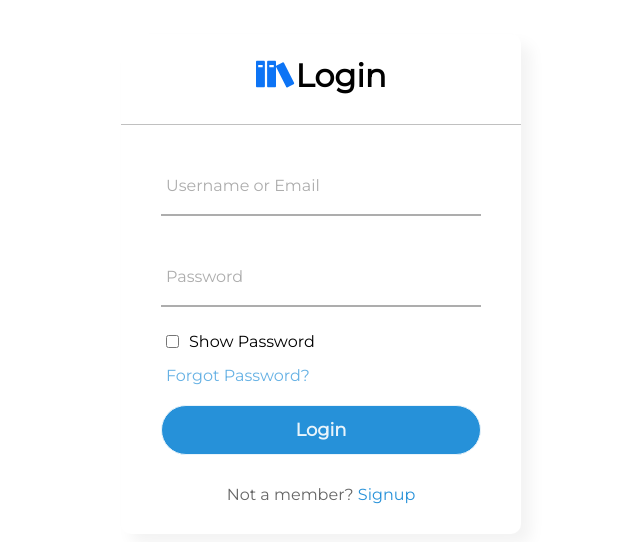
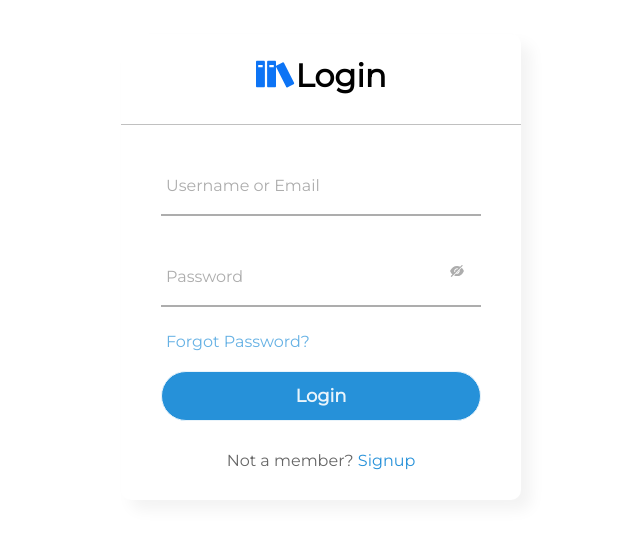
Before and after one commit to Team-Ente/Libre, a React (Create React App) app in the folder client/: page /login in a window 1280 px wide. Shown: the part 158-700 px from the top of the page, without its empty margins (319-959 px from the left). Built offline with nearby package versions, Linux system fonts and the light colour scheme.

Commit message:
show password icon fixed

```diff
--- a/client/src/Components/Book/Book.jsx
+++ b/client/src/Components/Book/Book.jsx
@@ -1,4 +1,5 @@
 import React from 'react';
+import { Link } from 'react-router-dom';
 import {useNavigate} from 'react-router-dom';
 import './Book.css';
 
@@ -11,6 +12,7 @@ function getBook(book) {
         id = {book.id}
         // year = {2001}
     />
+
   );
 };
 
@@ -46,7 +48,7 @@ function Book(props) {
 
   return (
     <div className='wrapper'>
-        <div className='card'>
+        <Link to='/details' className='card'>
             <img src={props.img} alt={props.title}/>
             <div className='info'>
                 <h1 id='title'>{props.title}</h1>
@@ -54,7 +56,7 @@ function Book(props) {
                 <p>{props.year}</p>
                 <div className='button' onClick={readBook}>Read Now</div>
             </div>
-        </div>
+        </Link>
     </div>
   );
 }
--- a/client/src/pages/BookDetails/BooksDetails.jsx
+++ b/client/src/pages/BookDetails/BooksDetails.jsx
@@ -4,7 +4,7 @@ function BooksDetails(props) {
   return (
     <div>
     <h1>BOOK DETAILS</h1>
-    {console.log("IN")}
+    {console.log(props)}
     </div>
   )
 }
--- a/client/src/pages/Homepage/Homepage.jsx
+++ b/client/src/pages/Homepage/Homepage.jsx
@@ -6,7 +6,7 @@ import Completed from './Completed/Completed';
 import Reading from './Reading/Reading';
 import Home from './Home/Home';
 import AdvancedSearch from '../AdvancedSearch/AdvancedSearch';
-
+import Reader from '../Reader/Reader';
 import Logo from '../../Components/Logo/Logo';
 import Header from '../../Components/Header/Header';
 import Sidenav from '../../Components/Sidenav/Sidenav';
--- a/client/src/pages/Landingpage/Login/Login.css
+++ b/client/src/pages/Landingpage/Login/Login.css
@@ -29,6 +29,7 @@ i {
   padding: 0 40px;
   box-sizing: border-box;
 }
+
 form .txt_field{
   position: relative;
   border-bottom: 2px solid #adadad;
@@ -56,7 +57,7 @@ form .txt_field{
 .txt_field span::before{
   content: '';
   position: absolute;
-  top: 40px;
+  top: 60px;
   left: 0;
   width: 0%;
   height: 2px;
@@ -82,11 +83,13 @@ form .txt_field{
   text-decoration: underline;
 }
 .showpass {
-  display: flex;
-  flex-direction: row;
-  text-align: left;
-  gap: 10px;
-  margin: -5px 0 20px 5px;
+  justify-content: right;
+  position: absolute;
+  color: #adadad;
+  top: 50%;
+  transform: translateY(-50%);
+  right: 5%;
+  align-items: center;
 }
 input[type="submit"]{
   width: 100%;
@@ -117,209 +120,3 @@ input[type="submit"]:hover{
 .signup_link a:hover{
   text-decoration: underline;
 }
-/* @import url('https://fonts.googleapis.com/css2?family=Noto+Sans:wght@700&family=Poppins:wght@400;500;600&display=swap');
-
-.center{
-  position: absolute;
-  top: 50%;
-  left: 50%;
-  transform: translate(-50%, -50%);
-  width: 400px;
-  background: white;
-  border-radius: 10px;
-  box-shadow: 10px 10px 15px rgba(0,0,0,0.05);
-}
-
-.center h1{
-  text-align: center;
-  padding: 20px 0;
-  border-bottom: 1px solid silver;
-}
-.center form{
-  padding: 0 40px;
-  box-sizing: border-box;
-}
-form .txt_field{
-  position: relative;
-  border-bottom: 2px solid #adadad;
-  margin: 30px 0;
-}
-.txt_field input{
-  width: 100%;
-  padding: 0 5px;
-  height: 40px;
-  font-size: 16px;
-  border: none;
-  background: none;
-  outline: none;
-}
-.txt_field label{
-  position: absolute;
-  top: 50%;
-  left: 5px;
-  color: #adadad;
-  transform: translateY(-50%);
-  font-size: 16px;
-  pointer-events: none;
-  transition: .5s;
-}
-.txt_field span::before{
-  content: '';
-  position: absolute;
-  top: 40px;
-  left: 0;
-  width: 0%;
-  height: 2px;
-  background: #2691d9;
-  transition: .5s;
-}
-.txt_field input:focus ~ label,
-.txt_field input:valid ~ label{
-  top: -5px;
-  color: #2691d9;
-}
-.txt_field input:focus ~ span::before,
-.txt_field input:valid ~ span::before{
-  width: 100%;
-}
-.pass{
-  margin: -5px 0 20px 5px;
-  color: #2691d9;
-  cursor: pointer;
-  opacity: 70%;
-}
-.pass:hover{
-  text-decoration: underline;
-}
-input[type="submit"]{
-  width: 100%;
-  height: 50px;
-  border: 1px solid;
-  background: #2691d9;
-  border-radius: 25px;
-  font-size: 18px;
-  color: #e9f4fb;
-  font-weight: 700;
-  cursor: pointer;
-  outline: none;
-}
-input[type="submit"]:hover{
-  border-color: #2691d9;
-  transition: .5s;
-}
-.signup_link{
-  margin: 30px 0;
-  text-align: center;
-  font-size: 16px;
-  color: #666666;
-}
-.signup_link a{
-  color: #2691d9;
-  text-decoration: none;
-}
-.signup_link a:hover{
-  text-decoration: underline;
-} */
-
-/* @import url('https://fonts.googleapis.com/css2?family=Noto+Sans:wght@700&family=Poppins:wght@400;500;600&display=swap');
-
-.center{
-  position: absolute;
-  top: 50%;
-  left: 50%;
-  transform: translate(-50%, -50%);
-  width: 400px;
-  background: white;
-  border-radius: 10px;
-  box-shadow: 10px 10px 15px rgba(0,0,0,0.05);
-}
-.center h1{
-  text-align: center;
-  padding: 20px 0;
-  border-bottom: 1px solid silver;
-}
-.center form{
-  padding: 0 40px;
-  box-sizing: border-box;
-}
-form .txt_field{
-  position: relative;
-  border-bottom: 2px solid #adadad;
-  margin: 30px 0;
-}
-.txt_field input{
-  width: 100%;
-  padding: 0 5px;
-  height: 40px;
-  font-size: 16px;
-  border: none;
-  background: none;
-  outline: none;
-}
-.txt_field label{
-  position: absolute;
-  top: 50%;
-  left: 5px;
-  color: #adadad;
-  transform: translateY(-50%);
-  font-size: 16px;
-  pointer-events: none;
-  transition: .5s;
-}
-.txt_field span::before{
-  content: '';
-  position: absolute;
-  top: 40px;
-  left: 0;
-  width: 0%;
-  height: 2px;
-  background: #2691d9;
-  transition: .5s;
-}
-.txt_field input:focus ~ label,
-.txt_field input:valid ~ label{
-  top: -5px;
-  color: #2691d9;
-}
-.txt_field input:focus ~ span::before,
-.txt_field input:valid ~ span::before{
-  width: 100%;
-}
-.pass{
-  margin: -5px 0 20px 5px;
-  color: #2691d9;
-  cursor: pointer;
-  opacity: 70%;
-}
-.pass:hover{
-  text-decoration: underline;
-}
-input[type="submit"]{
-  width: 100%;
-  height: 50px;
-  border: 1px solid;
-  background: #2691d9;
-  border-radius: 25px;
-  font-size: 18px;
-  color: #e9f4fb;
-  font-weight: 700;
-  cursor: pointer;
-  outline: none;
-}
-input[type="submit"]:hover{
-  border-color: #2691d9;
-  transition: .5s;
-}
-.signup_link{
-  margin: 30px 0;
-  text-align: center;
-  font-size: 16px;
-  color: #666666;
-}
-.signup_link a{
-  color: #2691d9;
-  text-decoration: none;
-}
-.signup_link a:hover{
-  text-decoration: underline;
-} */
--- a/client/src/pages/Landingpage/Login/Login.jsx
+++ b/client/src/pages/Landingpage/Login/Login.jsx
@@ -1,5 +1,6 @@
 import React from 'react';
 import * as IcoIcons from 'react-icons/im';
+import * as AiIcons from 'react-icons/ai';
 import { Link, useNavigate } from 'react-router-dom';
 import "./Login.css";
 import Animation from '../Animation';
@@ -68,12 +69,12 @@ function Login() {
               <span></span>
               <label>Username or Email</label>
             </div>
-            <div className="txt_field">
-              <input type="password" name='password' id='passInput' required />
-              <span></span>
-              <label>Password</label>
-            </div>
-              <div className='showpass'><input type="checkbox" onClick={showPassFunc}/>Show Password</div>
+              <div className="txt_field">
+                <input type="password" name='password' id='passInput' required />
+                <span></span>
+                <label>Password</label>
+                <div className='showpass' onClick={showPassFunc}><AiIcons.AiFillEyeInvisible /></div>
+              </div>
               <div className="pass">Forgot Password?</div>
               <input type="submit" name='login_btn' value="Login" />
               <div className="signup_link">Not a member? <Link to="/signup">Signup</Link>
--- a/client/src/pages/Landingpage/Signup/Signup.css
+++ b/client/src/pages/Landingpage/Signup/Signup.css
@@ -53,7 +53,7 @@ form .txt_field{
 .txt_field span::before{
   content: '';
   position: absolute;
-  top: 40px;
+  top: 60px;
   left: 0;
   width: 0%;
   height: 2px;
--- a/client/src/pages/Landingpage/Signup/Signup.jsx
+++ b/client/src/pages/Landingpage/Signup/Signup.jsx
@@ -1,6 +1,7 @@
 import React from 'react';
 import { useState } from 'react';
 import * as IcoIcons from 'react-icons/im';
+import * as AiIcons from 'react-icons/ai';
 import { Link, useNavigate } from 'react-router-dom';
 import "./Signup.css";
 import Animation from '../Animation';
@@ -142,6 +143,7 @@ function Signup() {
               <input type="password" name='password' onChange={checkPass} autoComplete='off' id='passInput' required />
               <span></span>
               <label>Password</label>
+            <div className='showpass' onClick={showPassFunc}><AiIcons.AiFillEyeInvisible /></div>
             </div>
             <p className='email-error'>{pvalid}</p>
 
@@ -149,8 +151,9 @@ function Signup() {
                 <input type="password" onChange={checkConfirmPass} autoComplete='off' required />
                 <span></span>
                 <label>Confirm Password</label>
+                <div className='showpass' onClick={showPassFunc}><AiIcons.AiFillEyeInvisible /></div>
+
             </div>
-            <div className='showpass'><input type="checkbox" onClick={showPassFunc}/>Show Password</div>
             <p className='email-error'>{confirmmsg}</p>
               <input type="submit" name='submit_btn' value="Sign up" />
               <div className="signup_link">
```
